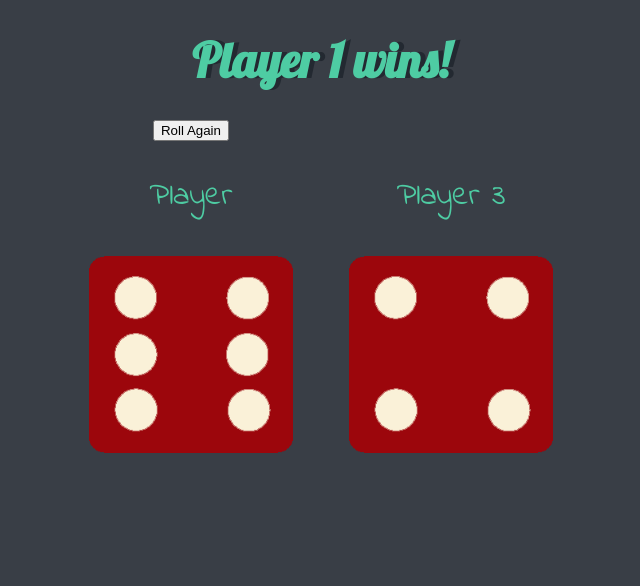
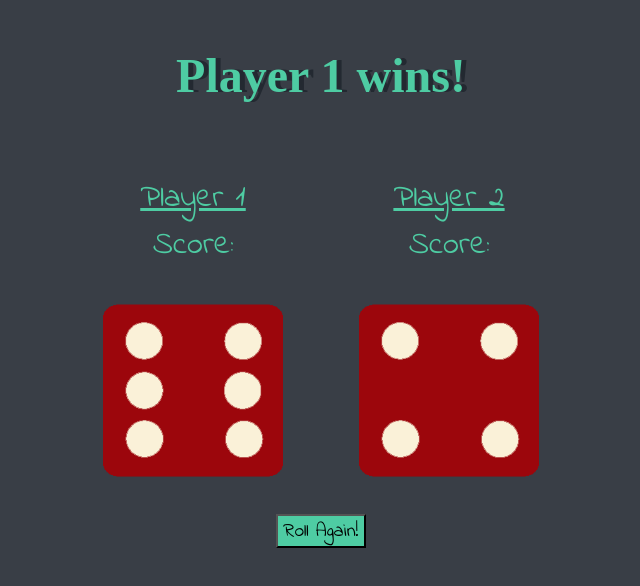
Before and after one commit to Yl9464/Dice-Challenge, a website: page public/index.html in a window 1280 px wide. Shown: the whole page, without its empty margins (319-959 px from the left). Drawn offline with Linux system fonts and the light colour scheme.

Commit message:
updated css, added score area and reload button

```diff
--- a/package.json
+++ b/package.json
@@ -9,7 +9,7 @@
     "test": "echo \"Error: no test specified\" && exit 1",
     "lint": "npm run lint:eslint",
     "lint:eslint": "./node_modules/.bin/eslint --format codeframe ."
-    },
+  },
   "keywords": [],
   "author": "",
   "license": "ISC",
@@ -19,7 +19,9 @@
   },
   "devDependencies": {
     "chai": "^6.2.2",
+    "connect-livereload": "^0.6.1",
     "eslint": "^10.3.0",
+    "livereload": "^0.10.3",
     "mocha": "^11.7.5",
     "nodemon": "^3.1.14"
   }
--- a/public/css/styles.css
+++ b/public/css/styles.css
@@ -2,21 +2,20 @@
   width: 70%;
   margin: auto;
   text-align: center;
+  font-family: 'Lobster', cursive;
+}
+body {
+  background-color: #393E46;
+  text-align: center;
+}
+.top, .dice{
+  display: flex;
+  align-items: center;
+  justify-content: center;
 }
 
-.dice {
-  text-align: center;
-  display: inline-block;
-
-}
-
-body {
-  background-color: #393E46;
-}
 
 h2 {
-  margin: 30px;
-  font-family: 'Lobster', cursive;
   text-shadow: 5px 0 #232931;
   color: #4ECCA3;
   font-size: 3rem;
@@ -29,13 +28,18 @@ p {
 }
 
 img {
-  width: 80%;
+  width: 70%;
 }
 
-footer {
-  margin-top: 5%;
+.footer {
+  margin: 30px;
   color: #EEEEEE;
-  text-align: center;
   font-family: 'Indie Flower', cursive;
 
 }
+.reload{
+  background-color: #4ECCA3;
+   font-family: 'Indie Flower', cursive;
+   font-size: larger;
+
+}
--- a/public/index.html
+++ b/public/index.html
@@ -9,22 +9,27 @@
   </head>
   <body>
 
-    <div class="container">
-      <h2 class="header"> </h2>
+    <div class="top">
+      <h2 class="header">Dice Game</h2>
+      </div>
+      <div class="dice">
 
-      <div class="dice">
-        <button id="rollAgain">Roll Again</button>
-        <ul id="testList"></ul>
-        <p>Player</p>
-        <img class="img1" src="/images/dice1.png">
+      <div class="player1">
+          <p><u>Player 1</u><br>Score: </p>
 
-     </div>
+          <img class="img1" src="/images/dice1.png">
+      </div>
+      <div class="player2">
+          <p><u>Player 2</u><br>Score: </p>
 
-        <div class="dice">
-        <p>Player 3</p>
-        <img class="img2" src="images/dice6.png">
+          <img class="img2" src="images/dice6.png">
+        </div>
       </div>
+      </div>
+      <div class ="footer">
+     <button class="reload" onclick="window.location.reload()">Roll Again!</button>
 
+ </div>
     </div>
 
 <script src="index.js" charset="utf-9"></script>
--- a/public/index.js
+++ b/public/index.js
@@ -1,11 +1,13 @@
-const rollBtn = document.getElementById('rollAgain')
-const list = document.getElementById('testList')
+// const rollBtn = document.getElementById('rollAgain')
+// const list = document.getElementById('testList')
 
-rollBtn.addEventListener('click', () => {
-  const newItem = document.createElement('li')
-  newItem.textContent = 'New Entry: ' + (list.children.length +1)
-  list.appendChild(newItem);
-})
+// rollBtn.addEventListener('click', () => {
+//   const newItem = document.createElement('li')
+//   newItem.textContent = 'New Entry: ' + (list.children.length +1)
+//   list.appendChild(newItem);
+// })
+
+
 
 let randomNumber1 = Math.floor(Math.random() * (7 - 1) + 1);
 let randomNumber2 = Math.floor(Math.random() * (7 - 1) + 1);
```
Also changed, not shown: app.js (+8 -1 lines), 1 other file.
